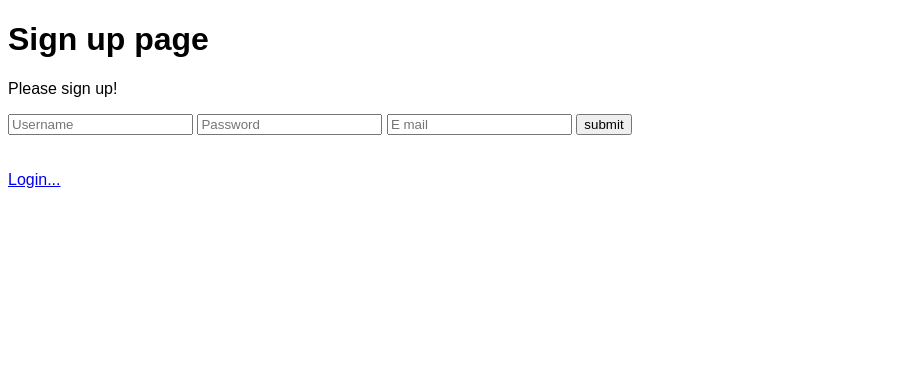
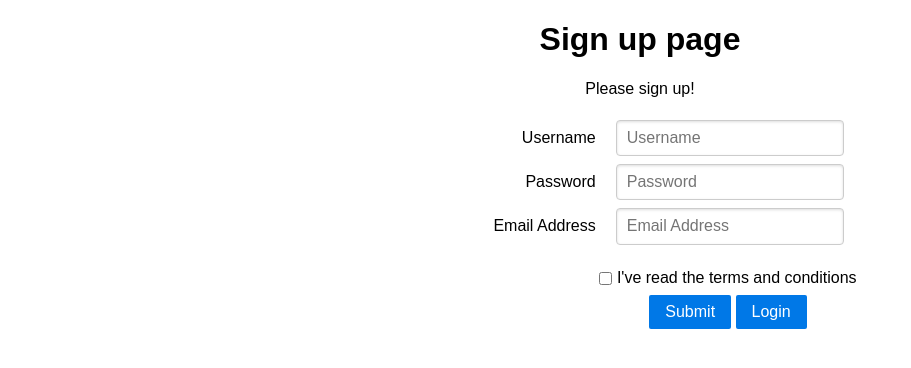
Before and after one commit to borodedamie/full-stack-web-app-with-flask-project, a Flask app: page /signup in a window 1280 px wide. Shown: the top 368 px of the page, without its empty margins (0-911 px from the left). Run offline with Flask 2, Linux system fonts and the light colour scheme; some libraries are stand-ins or nearby versions.

Commit message:
UI using pure

```diff
--- a/static/css/style.css
+++ b/static/css/style.css
@@ -1,12 +1,15 @@
 body {
     font-family: Arial, Helvetica, sans-serif;
+    text-align: center;
     /* font-size: 22px; */
 }
 
 table {
     font-family: arial, sans-serif;
     border-collapse: collapse;
-    width: 100%;
+    width: 75%;
+    margin-left: auto;
+    margin-right: auto;
   }
 
   td, th {
@@ -18,3 +21,17 @@ table {
   tr:nth-child(even) {
     background-color: #dddddd;
   }
+
+  .button-success,
+  .button-error,
+  .button-warning,
+  .button-secondary {
+      color: white;
+      border-radius: 4px;
+      text-shadow: 0 1px 1px rgba(0, 0, 0, 0.2);
+  }
+
+  .button-error {
+    background: rgb(202, 60, 60);
+    /* this is a maroon */
+}
--- a/templates/layout/base.html
+++ b/templates/layout/base.html
@@ -5,6 +5,8 @@
     <meta http-equiv="X-UA-Compatible" content="IE=edge">
     <meta name="viewport" content="width=device-width, initial-scale=1.0">
     <link rel="stylesheet" href="../static/css/style.css">
+    <link rel="stylesheet" href="https://unpkg.com/purecss@2.0.6/build/pure-min.css" integrity="sha384-Uu6IeWbM+gzNVXJcM9XV3SohHtmWE+3VGi496jvgX1jyvDTXfdK+rfZc8C1Aehk5" crossorigin="anonymous">
+    <link rel="stylesheet" href="https://unpkg.com/purecss@2.0.6/build/grids-responsive-min.css">
     <title>Todo App</title>
 </head>
 <body>
--- a/templates/user/signup.html
+++ b/templates/user/signup.html
@@ -3,15 +3,28 @@
 {% block content %}
     <h1>Sign up page</h1>
     <p>{{ message }}</p>
-    <div>
-        <form action="/signup" method="POST">
-            <input type="text" placeholder="Username" name="username">
-            <input type="password" name="password" id="" placeholder="Password">
-            <input type="email" name="email" id="" placeholder="E mail">
-            <input type="submit" value="submit">
-        </form>
-    </div>
-    <br>
-    <br>
-    <a href="/login">Login...</a>
+    <form class="pure-form pure-form-aligned" action="/signup" method="POST">
+        <fieldset>
+            <div class="pure-control-group">
+                <label for="aligned-name">Username</label>
+                <input type="text" id="aligned-name" placeholder="Username" name="username"/>
+                <!-- <span class="pure-form-message-inline">This is a required field.</span> -->
+            </div>
+            <div class="pure-control-group">
+                <label for="aligned-password">Password</label>
+                <input type="password" id="aligned-password" placeholder="Password" name="password"/>
+            </div>
+            <div class="pure-control-group">
+                <label for="aligned-email">Email Address</label>
+                <input type="email" id="aligned-email" placeholder="Email Address" name="email"/>
+            </div>
+            <div class="pure-controls">
+                <label for="aligned-cb" class="pure-checkbox">
+                    <input type="checkbox" id="aligned-cb" /> I&#x27;ve read the terms and conditions</label>
+                <button type="submit" class="pure-button pure-button-primary">Submit</button>
+                <a href="/login" class="pure-button pure-button-primary">Login</a>
+            </div>
+        </fieldset>
+    </form>
+
 {% endblock content %}
```
Also changed, not shown: templates/alltask.html (+9 -11 lines), templates/home/index.html (+20 -13 lines), templates/task/edit.html (+16 -10 lines), todo_app.db.
